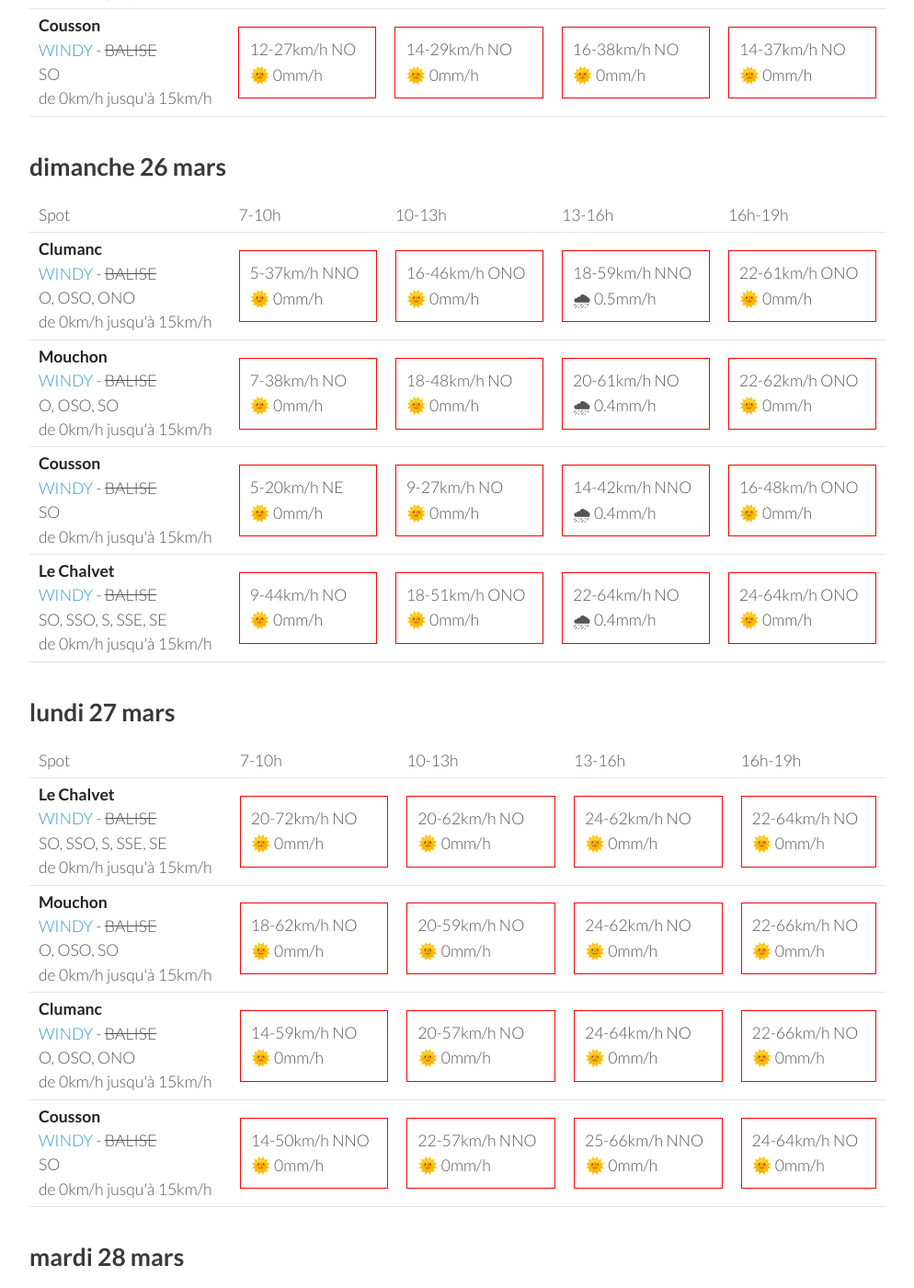
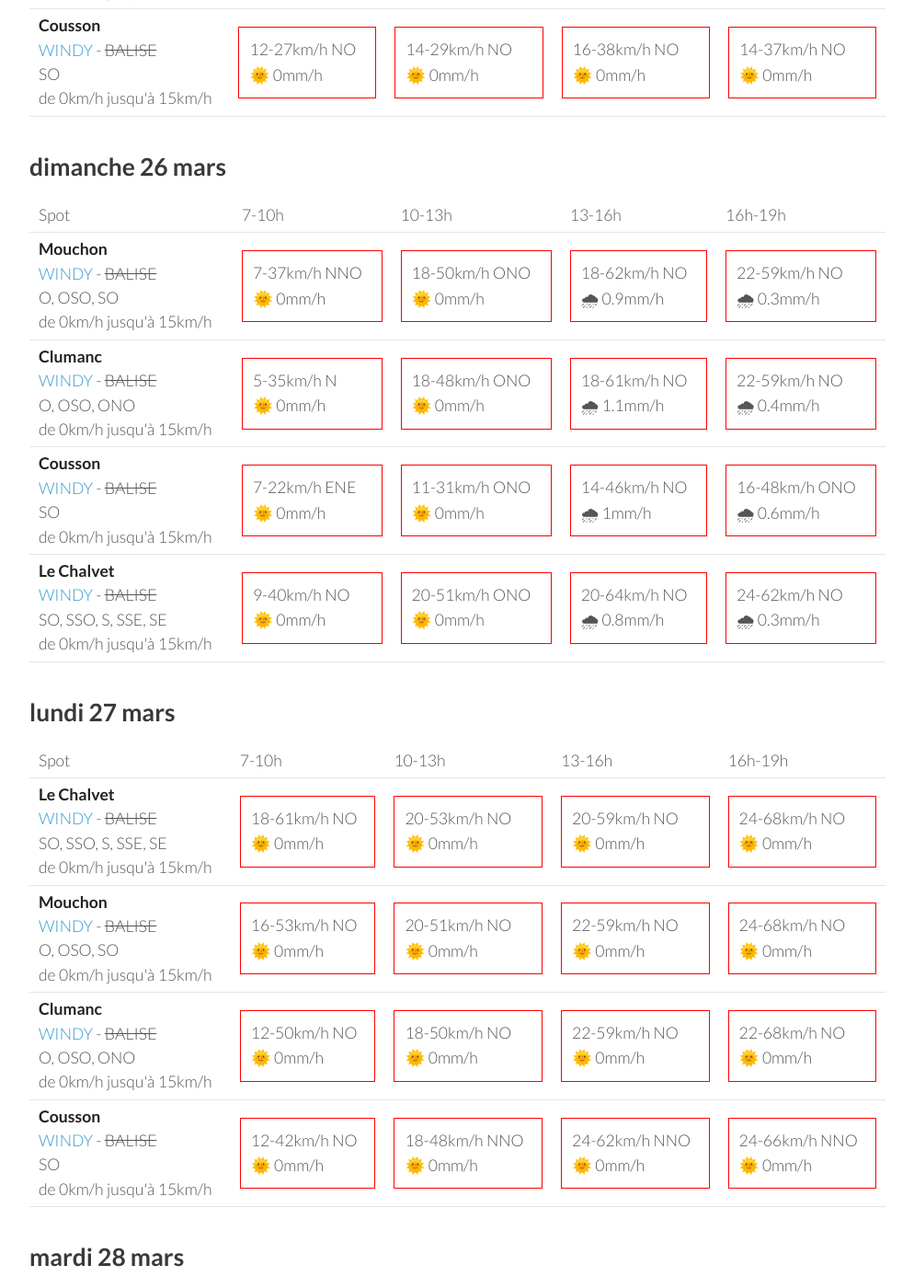
Before and after one commit to parapente-dans-le-nord/parapente-dans-le-nord.github.io, a Jekyll site: the page built from serre_poncon.markdown, in a window 1280 px wide and 1400 px high, scrolled down 1299 px. Shown: the whole window at 92% size, without its empty margins (26-1020 px from the left). Built offline with Jekyll 4.4.1, drawn with Linux system fonts in a browser that asks for light colours; some of the changed text lies outside the part shown.

Commit message:
update index.markdown

```diff
--- a/serre_poncon.markdown
+++ b/serre_poncon.markdown
@@ -134,42 +134,42 @@ page mise à jour le vendredi 24 mars 06:31
       <td>16h-19h</td>
     </tr>
 <tr>
-        <td><strong>Clumanc</strong><br><a href="https://windy.com/44.027/6.402?43.914,6.403,10,m:eSxaglP">WINDY</a> - <span class="no-balise"> BALISE </span><br> <span class="vent-favorable">O, OSO, ONO</span><br><span class="force-vent">de 0km/h jusqu'à 15km/h</span> </td>
+        <td><strong>Mouchon</strong><br><a href="https://windy.com/43.992/6.424?43.878,6.425,10,m:eSuaglR">WINDY</a> - <span class="no-balise"> BALISE </span><br> <span class="vent-favorable">O, OSO, SO</span><br><span class="force-vent">de 0km/h jusqu'à 15km/h</span> </td>
 
-            <td><div class="not-flyable"><p>5-37km/h NNO</p><p>🌞 0mm/h</p></div></td>
-            <td><div class="not-flyable"><p>16-46km/h ONO</p><p>🌞 0mm/h</p></div></td>
-            <td><div class="not-flyable"><p>18-59km/h NNO</p><p>🌧 0.5mm/h</p></div></td>
-            <td><div class="not-flyable"><p>22-61km/h ONO</p><p>🌞 0mm/h</p></div></td>
+            <td><div class="not-flyable"><p>7-37km/h NNO</p><p>🌞 0mm/h</p></div></td>
+            <td><div class="not-flyable"><p>18-50km/h ONO</p><p>🌞 0mm/h</p></div></td>
+            <td><div class="not-flyable"><p>18-62km/h NO</p><p>🌧 0.9mm/h</p></div></td>
+            <td><div class="not-flyable"><p>22-59km/h NO</p><p>🌧 0.3mm/h</p></div></td>
 
 
     </tr>
 <tr>
-        <td><strong>Mouchon</strong><br><a href="https://windy.com/43.992/6.424?43.878,6.425,10,m:eSuaglR">WINDY</a> - <span class="no-balise"> BALISE </span><br> <span class="vent-favorable">O, OSO, SO</span><br><span class="force-vent">de 0km/h jusqu'à 15km/h</span> </td>
+        <td><strong>Clumanc</strong><br><a href="https://windy.com/44.027/6.402?43.914,6.403,10,m:eSxaglP">WINDY</a> - <span class="no-balise"> BALISE </span><br> <span class="vent-favorable">O, OSO, ONO</span><br><span class="force-vent">de 0km/h jusqu'à 15km/h</span> </td>
 
-            <td><div class="not-flyable"><p>7-38km/h NO</p><p>🌞 0mm/h</p></div></td>
-            <td><div class="not-flyable"><p>18-48km/h NO</p><p>🌞 0mm/h</p></div></td>
-            <td><div class="not-flyable"><p>20-61km/h NO</p><p>🌧 0.4mm/h</p></div></td>
-            <td><div class="not-flyable"><p>22-62km/h ONO</p><p>🌞 0mm/h</p></div></td>
+            <td><div class="not-flyable"><p>5-35km/h N</p><p>🌞 0mm/h</p></div></td>
+            <td><div class="not-flyable"><p>18-48km/h ONO</p><p>🌞 0mm/h</p></div></td>
+            <td><div class="not-flyable"><p>18-61km/h NO</p><p>🌧 1.1mm/h</p></div></td>
+            <td><div class="not-flyable"><p>22-59km/h NO</p><p>🌧 0.4mm/h</p></div></td>
 
 
     </tr>
 <tr>
         <td><strong>Cousson</strong><br><a href="https://windy.com/44.054/6.240?43.940,6.241,10,m:eSAaglz">WINDY</a> - <span class="no-balise"> BALISE </span><br> <span class="vent-favorable">SO</span><br><span class="force-vent">de 0km/h jusqu'à 15km/h</span> </td>
 
-            <td><div class="not-flyable"><p>5-20km/h NE</p><p>🌞 0mm/h</p></div></td>
-            <td><div class="not-flyable"><p>9-27km/h NO</p><p>🌞 0mm/h</p></div></td>
-            <td><div class="not-flyable"><p>14-42km/h NNO</p><p>🌧 0.4mm/h</p></div></td>
-            <td><div class="not-flyable"><p>16-48km/h ONO</p><p>🌞 0mm/h</p></div></td>
+            <td><div class="not-flyable"><p>7-22km/h ENE</p><p>🌞 0mm/h</p></div></td>
+            <td><div class="not-flyable"><p>11-31km/h ONO</p><p>🌞 0mm/h</p></div></td>
+            <td><div class="not-flyable"><p>14-46km/h NO</p><p>🌧 1mm/h</p></div></td>
+            <td><div class="not-flyable"><p>16-48km/h ONO</p><p>🌧 0.6mm/h</p></div></td>
 
 
     </tr>
 <tr>
         <td><strong>Le Chalvet</strong><br><a href="https://windy.com/43.979/6.480?43.866,6.480,10,m:eSsaglX">WINDY</a> - <span class="no-balise"> BALISE </span><br> <span class="vent-favorable">SO, SSO, S, SSE, SE</span><br><span class="force-vent">de 0km/h jusqu'à 15km/h</span> </td>
 
-            <td><div class="not-flyable"><p>9-44km/h NO</p><p>🌞 0mm/h</p></div></td>
-            <td><div class="not-flyable"><p>18-51km/h ONO</p><p>🌞 0mm/h</p></div></td>
-            <td><div class="not-flyable"><p>22-64km/h NO</p><p>🌧 0.4mm/h</p></div></td>
-            <td><div class="not-flyable"><p>24-64km/h ONO</p><p>🌞 0mm/h</p></div></td>
+            <td><div class="not-flyable"><p>9-40km/h NO</p><p>🌞 0mm/h</p></div></td>
+            <td><div class="not-flyable"><p>20-51km/h ONO</p><p>🌞 0mm/h</p></div></td>
+            <td><div class="not-flyable"><p>20-64km/h NO</p><p>🌧 0.8mm/h</p></div></td>
+            <td><div class="not-flyable"><p>24-62km/h NO</p><p>🌧 0.3mm/h</p></div></td>
 
 
     </tr>
@@ -192,40 +192,40 @@ page mise à jour le vendredi 24 mars 06:31
 <tr>
         <td><strong>Le Chalvet</strong><br><a href="https://windy.com/43.979/6.480?43.866,6.480,10,m:eSsaglX">WINDY</a> - <span class="no-balise"> BALISE </span><br> <span class="vent-favorable">SO, SSO, S, SSE, SE</span><br><span class="force-vent">de 0km/h jusqu'à 15km/h</span> </td>
 
-            <td><div class="not-flyable"><p>20-72km/h NO</p><p>🌞 0mm/h</p></div></td>
-            <td><div class="not-flyable"><p>20-62km/h NO</p><p>🌞 0mm/h</p></div></td>
-            <td><div class="not-flyable"><p>24-62km/h NO</p><p>🌞 0mm/h</p></div></td>
-            <td><div class="not-flyable"><p>22-64km/h NO</p><p>🌞 0mm/h</p></div></td>
+            <td><div class="not-flyable"><p>18-61km/h NO</p><p>🌞 0mm/h</p></div></td>
+            <td><div class="not-flyable"><p>20-53km/h NO</p><p>🌞 0mm/h</p></div></td>
+            <td><div class="not-flyable"><p>20-59km/h NO</p><p>🌞 0mm/h</p></div></td>
+            <td><div class="not-flyable"><p>24-68km/h NO</p><p>🌞 0mm/h</p></div></td>
 
 
     </tr>
 <tr>
         <td><strong>Mouchon</strong><br><a href="https://windy.com/43.992/6.424?43.878,6.425,10,m:eSuaglR">WINDY</a> - <span class="no-balise"> BALISE </span><br> <span class="vent-favorable">O, OSO, SO</span><br><span class="force-vent">de 0km/h jusqu'à 15km/h</span> </td>
 
-            <td><div class="not-flyable"><p>18-62km/h NO</p><p>🌞 0mm/h</p></div></td>
-            <td><div class="not-flyable"><p>20-59km/h NO</p><p>🌞 0mm/h</p></div></td>
-            <td><div class="not-flyable"><p>24-62km/h NO</p><p>🌞 0mm/h</p></div></td>
-            <td><div class="not-flyable"><p>22-66km/h NO</p><p>🌞 0mm/h</p></div></td>
+            <td><div class="not-flyable"><p>16-53km/h NO</p><p>🌞 0mm/h</p></div></td>
+            <td><div class="not-flyable"><p>20-51km/h NO</p><p>🌞 0mm/h</p></div></td>
+            <td><div class="not-flyable"><p>22-59km/h NO</p><p>🌞 0mm/h</p></div></td>
+            <td><div class="not-flyable"><p>24-68km/h NO</p><p>🌞 0mm/h</p></div></td>
 
 
     </tr>
 <tr>
         <td><strong>Clumanc</strong><br><a href="https://windy.com/44.027/6.402?43.914,6.403,10,m:eSxaglP">WINDY</a> - <span class="no-balise"> BALISE </span><br> <span class="vent-favorable">O, OSO, ONO</span><br><span class="force-vent">de 0km/h jusqu'à 15km/h</span> </td>
 
-            <td><div class="not-flyable"><p>14-59km/h NO</p><p>🌞 0mm/h</p></div></td>
-            <td><div class="not-flyable"><p>20-57km/h NO</p><p>🌞 0mm/h</p></div></td>
-            <td><div class="not-flyable"><p>24-64km/h NO</p><p>🌞 0mm/h</p></div></td>
-            <td><div class="not-flyable"><p>22-66km/h NO</p><p>🌞 0mm/h</p></div></td>
+            <td><div class="not-flyable"><p>12-50km/h NO</p><p>🌞 0mm/h</p></div></td>
+            <td><div class="not-flyable"><p>18-50km/h NO</p><p>🌞 0mm/h</p></div></td>
+            <td><div class="not-flyable"><p>22-59km/h NO</p><p>🌞 0mm/h</p></div></td>
+            <td><div class="not-flyable"><p>22-68km/h NO</p><p>🌞 0mm/h</p></div></td>
 
 
     </tr>
 <tr>
         <td><strong>Cousson</strong><br><a href="https://windy.com/44.054/6.240?43.940,6.241,10,m:eSAaglz">WINDY</a> - <span class="no-balise"> BALISE </span><br> <span class="vent-favorable">SO</span><br><span class="force-vent">de 0km/h jusqu'à 15km/h</span> </td>
 
-            <td><div class="not-flyable"><p>14-50km/h NNO</p><p>🌞 0mm/h</p></div></td>
-            <td><div class="not-flyable"><p>22-57km/h NNO</p><p>🌞 0mm/h</p></div></td>
-            <td><div class="not-flyable"><p>25-66km/h NNO</p><p>🌞 0mm/h</p></div></td>
-            <td><div class="not-flyable"><p>24-64km/h NO</p><p>🌞 0mm/h</p></div></td>
+            <td><div class="not-flyable"><p>12-42km/h NO</p><p>🌞 0mm/h</p></div></td>
+            <td><div class="not-flyable"><p>18-48km/h NNO</p><p>🌞 0mm/h</p></div></td>
+            <td><div class="not-flyable"><p>24-62km/h NNO</p><p>🌞 0mm/h</p></div></td>
+            <td><div class="not-flyable"><p>24-66km/h NNO</p><p>🌞 0mm/h</p></div></td>
 
 
     </tr>
@@ -248,9 +248,9 @@ page mise à jour le vendredi 24 mars 06:31
 <tr>
         <td><strong>Mouchon</strong><br><a href="https://windy.com/43.992/6.424?43.878,6.425,10,m:eSuaglR">WINDY</a> - <span class="no-balise"> BALISE </span><br> <span class="vent-favorable">O, OSO, SO</span><br><span class="force-vent">de 0km/h jusqu'à 15km/h</span> </td>
 
-            <td><div class="not-flyable"><p>3-18km/h ENE</p><p>🌞 0mm/h</p></div></td>
-            <td><div class="not-flyable"><p>7-24km/h OSO</p><p>🌞 0mm/h</p></div></td>
-            <td><div class="not-flyable"><p>11-31km/h O</p><p>🌞 0mm/h</p></div></td>
+            <td><div class="not-flyable"><p>3-20km/h E</p><p>🌞 0mm/h</p></div></td>
+            <td><div class="not-flyable"><p>9-25km/h OSO</p><p>🌞 0mm/h</p></div></td>
+            <td><div class="not-flyable"><p>11-33km/h O</p><p>🌞 0mm/h</p></div></td>
             <td><div class="not-flyable"><p>12-35km/h O</p><p>🌞 0mm/h</p></div></td>
 
 
@@ -258,8 +258,8 @@ page mise à jour le vendredi 24 mars 06:31
 <tr>
         <td><strong>Clumanc</strong><br><a href="https://windy.com/44.027/6.402?43.914,6.403,10,m:eSxaglP">WINDY</a> - <span class="no-balise"> BALISE </span><br> <span class="vent-favorable">O, OSO, ONO</span><br><span class="force-vent">de 0km/h jusqu'à 15km/h</span> </td>
 
-            <td><div class="not-flyable"><p>5-20km/h ENE</p><p>🌞 0mm/h</p></div></td>
-            <td><div class="not-flyable"><p>7-22km/h OSO</p><p>🌞 0mm/h</p></div></td>
+            <td><div class="not-flyable"><p>5-20km/h E</p><p>🌞 0mm/h</p></div></td>
+            <td><div class="not-flyable"><p>7-25km/h OSO</p><p>🌞 0mm/h</p></div></td>
             <td><div class="not-flyable"><p>11-31km/h O</p><p>🌞 0mm/h</p></div></td>
             <td><div class="not-flyable"><p>12-35km/h O</p><p>🌞 0mm/h</p></div></td>
 
@@ -268,20 +268,20 @@ page mise à jour le vendredi 24 mars 06:31
 <tr>
         <td><strong>Cousson</strong><br><a href="https://windy.com/44.054/6.240?43.940,6.241,10,m:eSAaglz">WINDY</a> - <span class="no-balise"> BALISE </span><br> <span class="vent-favorable">SO</span><br><span class="force-vent">de 0km/h jusqu'à 15km/h</span> </td>
 
-            <td><div class="not-flyable"><p>5-20km/h E</p><p>🌞 0mm/h</p></div></td>
-            <td><div class="not-flyable"><p>7-22km/h SO</p><p>🌞 0mm/h</p></div></td>
-            <td><div class="not-flyable"><p>9-27km/h OSO</p><p>🌞 0mm/h</p></div></td>
-            <td><div class="not-flyable"><p>11-27km/h OSO</p><p>🌞 0mm/h</p></div></td>
+            <td><div class="not-flyable"><p>5-18km/h E</p><p>🌞 0mm/h</p></div></td>
+            <td><div class="not-flyable"><p>9-27km/h SO</p><p>🌞 0mm/h</p></div></td>
+            <td><div class="not-flyable"><p>7-27km/h OSO</p><p>🌞 0mm/h</p></div></td>
+            <td><div class="not-flyable"><p>9-25km/h O</p><p>🌞 0mm/h</p></div></td>
 
 
     </tr>
 <tr>
         <td><strong>Le Chalvet</strong><br><a href="https://windy.com/43.979/6.480?43.866,6.480,10,m:eSsaglX">WINDY</a> - <span class="no-balise"> BALISE </span><br> <span class="vent-favorable">SO, SSO, S, SSE, SE</span><br><span class="force-vent">de 0km/h jusqu'à 15km/h</span> </td>
 
-            <td><div class="not-flyable"><p>3-18km/h NE</p><p>🌞 0mm/h</p></div></td>
-            <td><div class="not-flyable"><p>7-25km/h OSO</p><p>🌞 0mm/h</p></div></td>
-            <td><div class="not-flyable"><p>11-31km/h O</p><p>🌞 0mm/h</p></div></td>
-            <td><div class="not-flyable"><p>12-37km/h O</p><p>🌞 0mm/h</p></div></td>
+            <td><div class="not-flyable"><p>3-18km/h E</p><p>🌞 0mm/h</p></div></td>
+            <td><div class="not-flyable"><p>9-25km/h OSO</p><p>🌞 0mm/h</p></div></td>
+            <td><div class="not-flyable"><p>11-33km/h O</p><p>🌞 0mm/h</p></div></td>
+            <td><div class="not-flyable"><p>12-35km/h O</p><p>🌞 0mm/h</p></div></td>
 
 
     </tr>
@@ -289,3 +289,59 @@ page mise à jour le vendredi 24 mars 06:31
 </tbody>
 </table>
 {:/}
+## mercredi 29 mars
+
+{::nomarkdown}
+<table>
+  <tbody>
+    <tr>
+      <td>Spot</td>
+      <td>7-10h</td>
+      <td>10-13h</td>
+      <td>13-16h</td>
+      <td>16h-19h</td>
+    </tr>
+<tr>
+        <td><strong>Mouchon</strong><br><a href="https://windy.com/43.992/6.424?43.878,6.425,10,m:eSuaglR">WINDY</a> - <span class="no-balise"> BALISE </span><br> <span class="vent-favorable">O, OSO, SO</span><br><span class="force-vent">de 0km/h jusqu'à 15km/h</span> </td>
+
+            <td><div class="not-flyable"><p>9-38km/h NO</p><p>🌞 0mm/h</p></div></td>
+            <td><div class="not-flyable"><p>16-51km/h ONO</p><p>🌞 0mm/h</p></div></td>
+            <td><div class="not-flyable"><p>22-59km/h ONO</p><p>🌞 0mm/h</p></div></td>
+            <td><div class="not-flyable"><p>22-64km/h ONO</p><p>🌞 0mm/h</p></div></td>
+
+
+    </tr>
+<tr>
+        <td><strong>Clumanc</strong><br><a href="https://windy.com/44.027/6.402?43.914,6.403,10,m:eSxaglP">WINDY</a> - <span class="no-balise"> BALISE </span><br> <span class="vent-favorable">O, OSO, ONO</span><br><span class="force-vent">de 0km/h jusqu'à 15km/h</span> </td>
+
+            <td><div class="not-flyable"><p>7-37km/h NO</p><p>🌞 0mm/h</p></div></td>
+            <td><div class="not-flyable"><p>14-48km/h ONO</p><p>🌞 0mm/h</p></div></td>
+            <td><div class="not-flyable"><p>20-59km/h ONO</p><p>🌞 0mm/h</p></div></td>
+            <td><div class="not-flyable"><p>22-64km/h ONO</p><p>🌞 0mm/h</p></div></td>
+
+
+    </tr>
+<tr>
+        <td><strong>Cousson</strong><br><a href="https://windy.com/44.054/6.240?43.940,6.241,10,m:eSAaglz">WINDY</a> - <span class="no-balise"> BALISE </span><br> <span class="vent-favorable">SO</span><br><span class="force-vent">de 0km/h jusqu'à 15km/h</span> </td>
+
+            <td><div class="not-flyable"><p>1-18km/h ENE</p><p>🌞 0mm/h</p></div></td>
+            <td><div class="not-flyable"><p>5-27km/h O</p><p>🌞 0mm/h</p></div></td>
+            <td><div class="not-flyable"><p>14-42km/h ONO</p><p>🌞 0mm/h</p></div></td>
+            <td><div class="not-flyable"><p>18-51km/h ONO</p><p>🌞 0mm/h</p></div></td>
+
+
+    </tr>
+<tr>
+        <td><strong>Le Chalvet</strong><br><a href="https://windy.com/43.979/6.480?43.866,6.480,10,m:eSsaglX">WINDY</a> - <span class="no-balise"> BALISE </span><br> <span class="vent-favorable">SO, SSO, S, SSE, SE</span><br><span class="force-vent">de 0km/h jusqu'à 15km/h</span> </td>
+
+            <td><div class="not-flyable"><p>12-46km/h ONO</p><p>🌞 0mm/h</p></div></td>
+            <td><div class="not-flyable"><p>18-57km/h ONO</p><p>🌞 0mm/h</p></div></td>
+            <td><div class="not-flyable"><p>22-62km/h ONO</p><p>🌞 0mm/h</p></div></td>
+            <td><div class="not-flyable"><p>22-66km/h ONO</p><p>🌞 0mm/h</p></div></td>
+
+
+    </tr>
+
+</tbody>
+</table>
+{:/}
```
Also changed, not shown: other parts of serre_poncon.markdown (+1 -1 lines).
